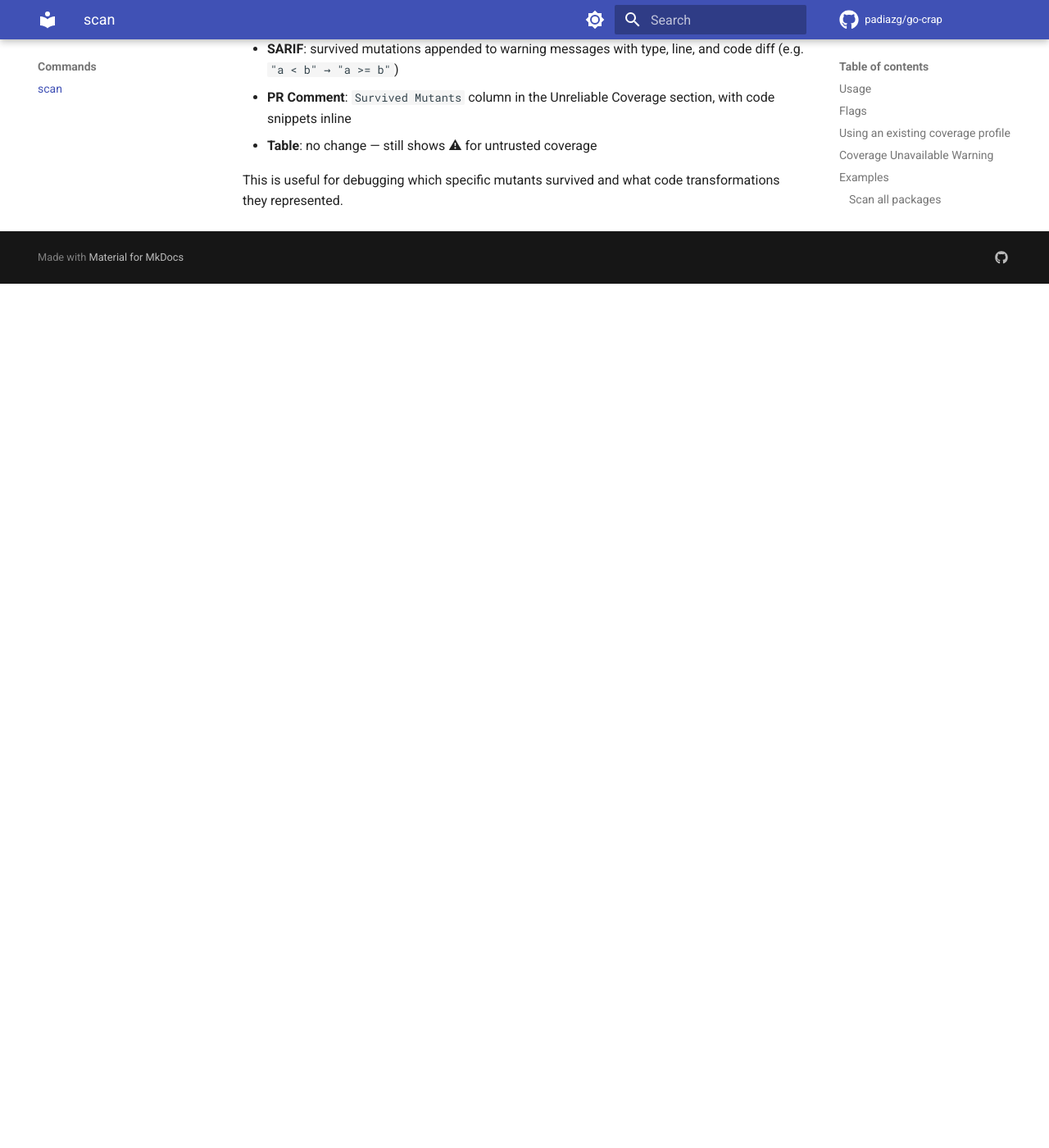
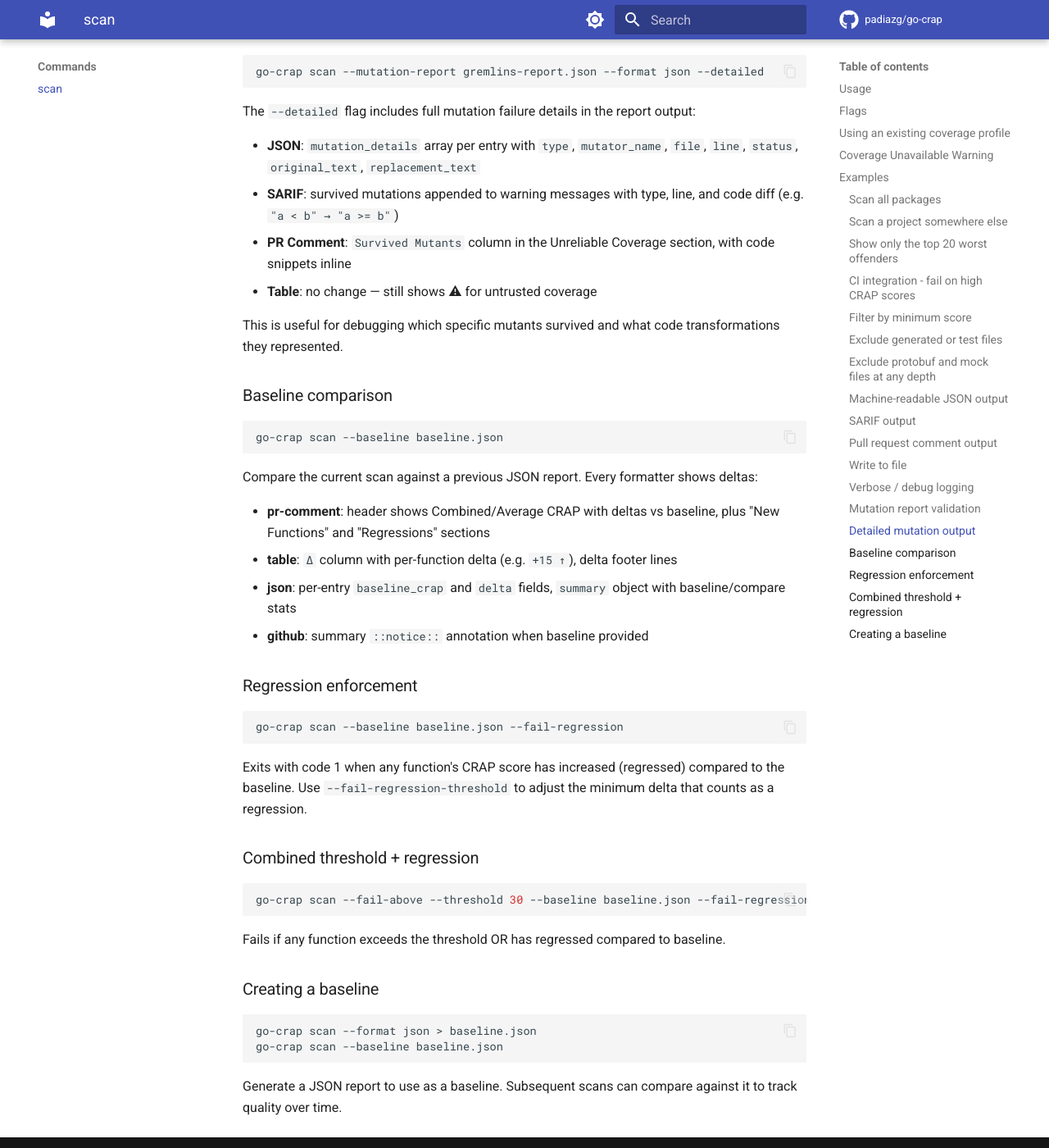
Before and after one commit to padiazg/go-crap, an MkDocs documentation site: the page built from doc/docs/commands/scan.md, in a window 1280 px wide and 1400 px high, scrolled down 5307 px. Shown: the whole window at 82% size. Built offline with MkDocs 1.6.1 and Material for MkDocs 9.7.7, drawn with Linux system fonts in a browser that asks for light colours; comment, search, counter and statistics services are not loaded; before the commit the page ends 5653 px from its top, so only the background shows below that; some of the changed text lies outside the part shown.

Commit message:
updated documentation

````diff
--- a/doc/docs/changelog.md
+++ b/doc/docs/changelog.md
@@ -4,6 +4,45 @@ All notable changes to go-crap will be documented in this file.
 
 The format is based on [Keep a Changelog](https://keepachangelog.com/en/1.0.0/),
 and this project adheres to [Semantic Versioning](https://semver.org/spec/v2.0.0.html).
+
+## v0.5.0 - UNRELEASED
+
+### Added
+
+- Partial coverage preserved on test failure — when `go test` fails in a module, go-crap still parses the coverage profile from any passing tests instead of discarding all coverage data
+- `extractFailedTests` helper parses `--- FAIL: TestName` lines from stderr and logs failed test names at Warn level (use `--verbose` to see them)
+- `--coverage-profile` flag — supply an existing coverage profile instead of running `go test` (collaborated by @mem)
+- `--timeout` flag — configurable timeout for the scan command (collaborated by @matiasinsaurralde)
+- `Profile` field on `ModuleCoverage` — stores the path to the coverage profile file
+- Baseline comparison engine — load previous JSON reports for delta analysis
+- New `--baseline <path>` flag — compare current CRAP against a previous report
+- New `--fail-regression` flag — exit code 1 when functions regressed vs baseline
+- New `--fail-regression-threshold <float>` flag (default `0.01`) — minimum delta to trigger
+- `Baseline` struct with `LoadBaseline()` — parses JSON reports into comparison-ready data
+- `AnnotateWithBaseline()` — sets `BaselineCRAP` on each CRAP entry for delta tracking
+- `ComputeSummaryWithBaseline()` — aggregate stats with baseline/compare deltas
+- `FindRegressions()` — exported regression detection for CLI use
+- `ErrRegression` sentinel error — distinct from threshold exceedance
+- `BaselineCRAP` field on `CRAPEntry` — stores previous report CRAP value (-1 = new function)
+- `Delta` field on `CRAPEntry` — CRAP delta from baseline
+
+### Changed
+
+- `runTests` no longer deletes the temp coverage profile on error; the profile is kept for `parseCoverProfile` and cleaned up after parsing
+- `scanModule` no longer returns early on `runTests` failure; coverage is always parsed and partial data is returned alongside the error
+- `Scan` preserves the full `ModuleCoverage` struct from `scanModule`, retaining `Functions` alongside the wrapped error
+- JSON schema bumped to 1.1.0 — per-entry `baseline_crap`/`delta` fields, `summary` object with baseline/compare
+- PR comment formatter: header shows Combined/Average CRAP with deltas vs baseline; ASCII badges (`[OK]`, `[!!]`, `[ERROR]`, `[NEW]`); "New Functions" and "Regressions" sections; summary table
+- Table formatter: `Δ` column when baseline available; per-function delta with `+X ↑` / `-X ↓`; delta footer lines
+- GitHub formatter: summary `::notice::` annotation when baseline provided
+- CLI: `--fail-regression` without `--baseline` returns error
+- JSON output: schema field updated to 1.1.0, new `summary` object with baseline/compare stats
+
+### Fixed
+
+- Coverage profile temp files now cleaned up after successful scan (collaborated by @matiasinsaurralde)
+- Field alignment for better memory layout
+- Tests added for `Spash` function
 
 ## v0.4.1 - 2026-06-18
 
--- a/doc/docs/commands/scan.md
+++ b/doc/docs/commands/scan.md
@@ -31,6 +31,9 @@ go-crap scan [path] [flags]
 | `--mutation-report` | | Path to gremlins JSON mutation report to validate coverage reliability | `""` (disabled) |
 | `--detailed` | | Include mutation failure details (original/replacement code, line, type) in report output | `false` |
 | `--timeout` | | Timeout for the full scan (e.g. `30s`, `5m`, `1h30m`) | `10m0s` |
+| `--baseline` | | Path to a previous JSON report for baseline comparison | `""` |
+| `--fail-regression` | | Exit code 1 when functions regressed vs baseline | `false` |
+| `--fail-regression-threshold` | | Minimum delta to consider regression | `0.01` |
 
 > `CoverageUntrusted` has meaning only if `--mutation-report` was used.
 
@@ -190,3 +193,41 @@ The `--detailed` flag includes full mutation failure details in the report outpu
 - **Table**: no change — still shows ⚠ for untrusted coverage
 
 This is useful for debugging which specific mutants survived and what code transformations they represented.
+
+### Baseline comparison
+
+```shell
+go-crap scan --baseline baseline.json
+```
+
+Compare the current scan against a previous JSON report. Every formatter shows deltas:
+
+- **pr-comment**: header shows Combined/Average CRAP with deltas vs baseline, plus "New Functions" and "Regressions" sections
+- **table**: `Δ` column with per-function delta (e.g. `+15 ↑`), delta footer lines
+- **json**: per-entry `baseline_crap` and `delta` fields, `summary` object with baseline/compare stats
+- **github**: summary `::notice::` annotation when baseline provided
+
+### Regression enforcement
+
+```shell
+go-crap scan --baseline baseline.json --fail-regression
+```
+
+Exits with code 1 when any function's CRAP score has increased (regressed) compared to the baseline. Use `--fail-regression-threshold` to adjust the minimum delta that counts as a regression.
+
+### Combined threshold + regression
+
+```shell
+go-crap scan --fail-above --threshold 30 --baseline baseline.json --fail-regression
+```
+
+Fails if any function exceeds the threshold OR has regressed compared to baseline.
+
+### Creating a baseline
+
+```shell
+go-crap scan --format json > baseline.json
+go-crap scan --baseline baseline.json
+```
+
+Generate a JSON report to use as a baseline. Subsequent scans can compare against it to track quality over time.
````
Also changed, not shown: doc/docs/index.md (+14 -0 lines), doc/docs/integrations/index.md (+2 -1 lines), CHANGELOG.md, README.md.
